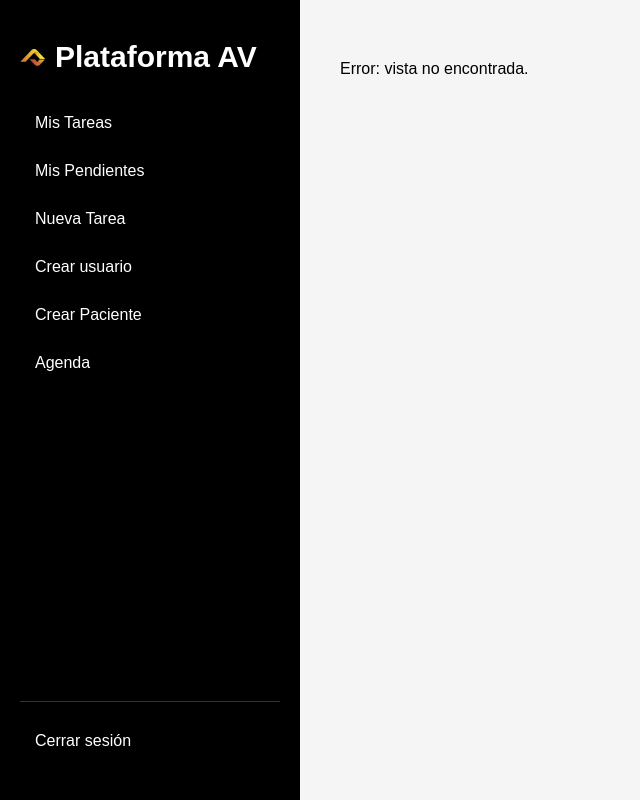
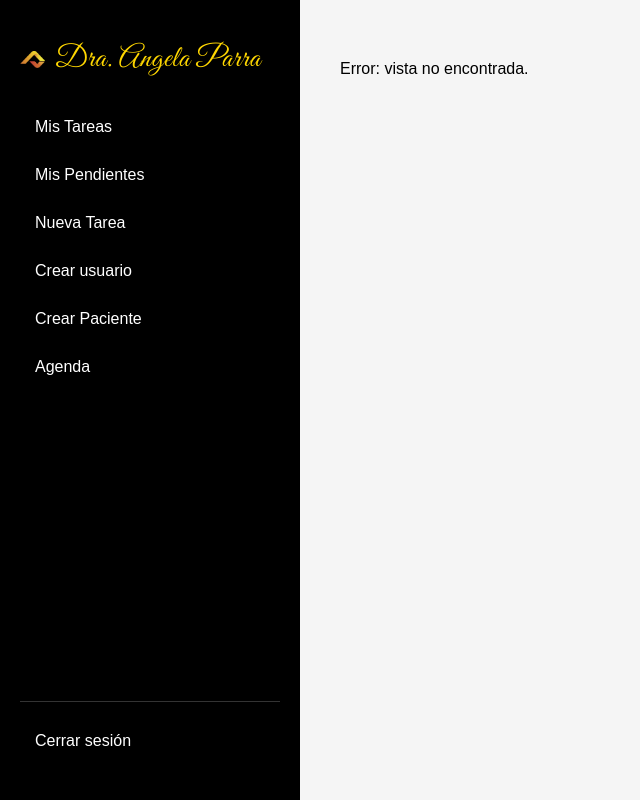
Before and after one commit to DianaOvski/Meditaal2.0, a PHP site: page /views/layout/layout.php in a window 1280 px wide. Shown: the whole page, without its empty margins (0-640 px from the left). Run offline with PHP 8.4, Linux system fonts and the light colour scheme.

Commit message:
Add custom styling for sidebar title and update logo alt attribute

```diff
--- a/public/css/layout.css
+++ b/public/css/layout.css
@@ -1,3 +1,14 @@
+@import url('https://fonts.googleapis.com/css2?family=Great+Vibes&display=swap');
+
+.titleLayout {
+  font-family: 'Great Vibes', cursive; /* Aplica la fuente cursiva */
+  color: #FFD700; /* Color dorado */
+  text-shadow: 2px 2px 5px rgba(0, 0, 0, 0.3); /* Agrega un sutil efecto de sombra para darle profundidad */
+  font-size: 1.5em; /* Tamaño de la fuente, puedes ajustarlo */
+  letter-spacing: 0.5px; /* Espaciado entre letras */
+  font-weight: normal;
+}
+
 img {
   width: 10%;
   height: auto;
--- a/views/layout/layout.php
+++ b/views/layout/layout.php
@@ -16,8 +16,8 @@
 
     <aside class="sidebar">
       <div class="logo">
-        <img src="img/logo-plataformaav.png">
-        <h2>Plataforma AV</h2>
+        <img src="img/logo-plataformaav.png" alt="Logo">
+        <h2 class="titleLayout" >Dra. Angela Parra</h2>
       </div>
       <nav class="menu">
         <div class="top-links">
```
